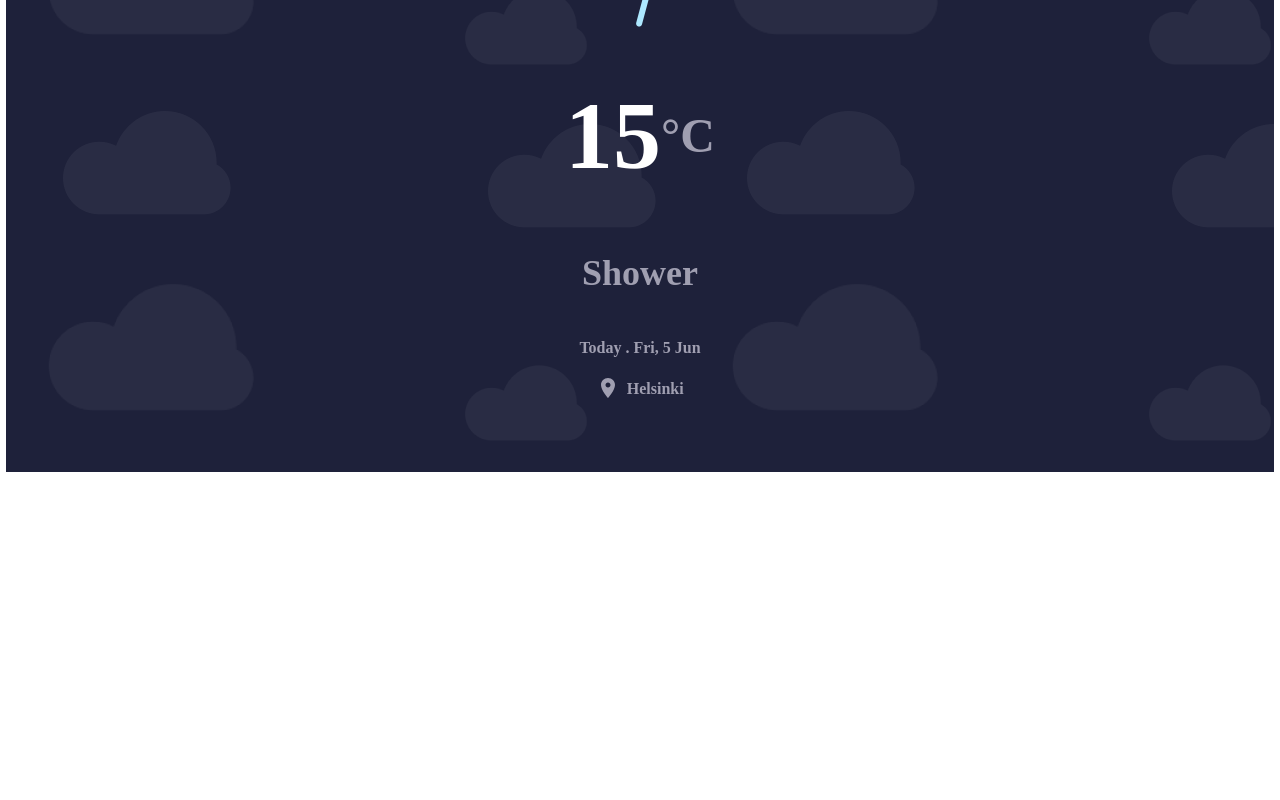
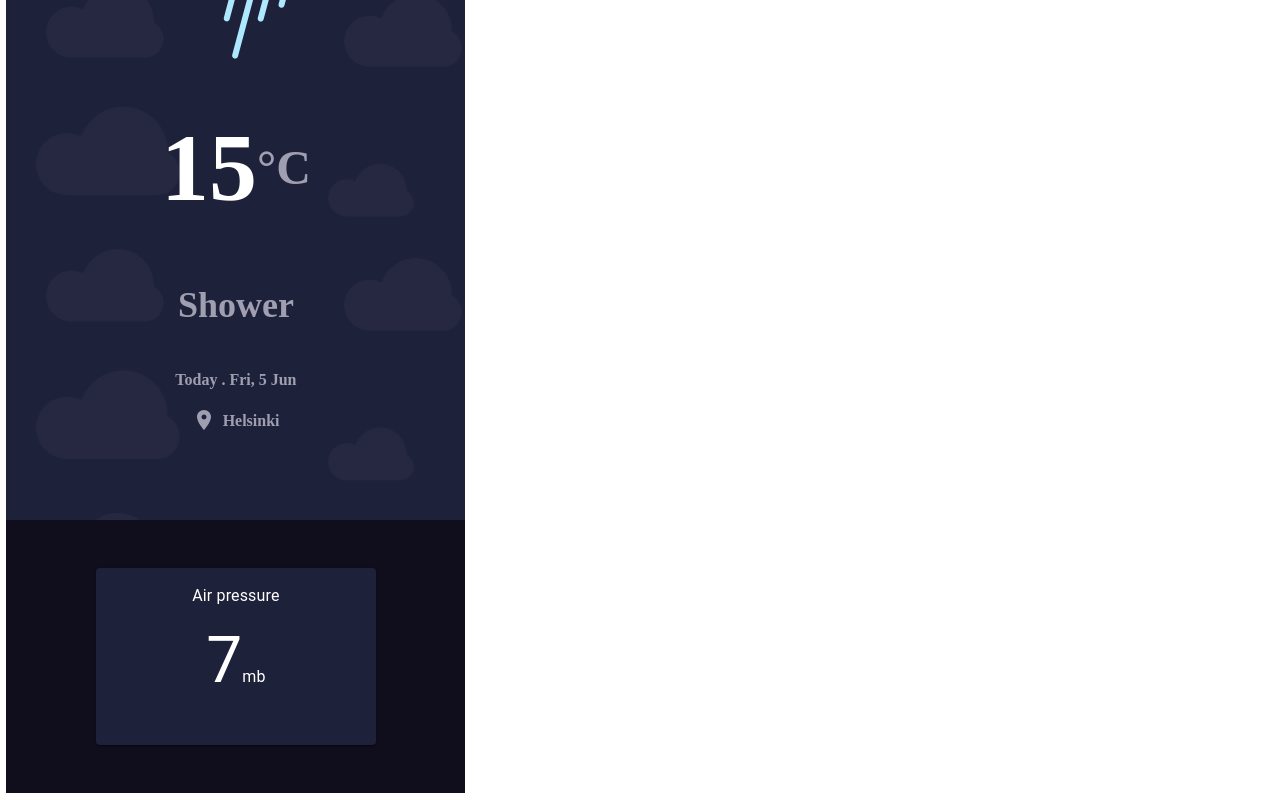
Before and after one commit to femogiga/weather, a React (Vite) app: page / in a window 1280 px wide. Shown: the part 317-1117 px from the top of the page. Before the commit the page ends 800 px from the top, so only its background shows below. Built offline with nearby package versions, Linux system fonts and the light colour scheme.

Commit message:
card complete

```diff
--- a/src/App.css
+++ b/src/App.css
@@ -3,6 +3,8 @@
   --fs-md: 1rem;
   --fs-lg: 2rem;
   --mid-blue: #1E213A;
+  --dark-blue: #100E1D;
+
 
 }
 
@@ -32,6 +34,12 @@ body {
 
 img {
   max-width: 100%
+}
+
+meter{
+  display:block;
+  width:80%
+
 }
 
 /***********************************************utility classes*************************************************************** */
@@ -77,6 +85,9 @@ img {
 .flex-col {
   flex-direction: column;
 }
+.flex-align-center{
+  align-items: center;
+}
 
 /* **************************************************************************************************************** */
 
@@ -91,22 +102,48 @@ img {
 }
 
 .top-section {
+  max-width: 28.688rem;
   display: flex;
   flex-direction: column;
   background: var(--mid-blue);
   position: relative;
-  padding-bottom: 4rem;
+  padding-bottom: 5rem;
 
 }
+
+
 
 .top-section::before {
   content: "";
   position: absolute;
   background-image: url(./photos/Cloud-background.png );
+  background-size: 30rem;
   top: 0;
   right: 0;
   left: 0;
   bottom: 0;
-  opacity: .05;
+  opacity: .03;
 
 }
+
+
+
+/***************************** mid-section****************************************************** */
+
+.mid-section{
+  padding:3rem 0;
+  background-color: var(--dark-blue);
+  max-width: 28.688rem;
+  display:flex;
+  flex-direction:column;
+  gap:2rem;
+  align-items: center;
+}
+.stat{
+  font-size:4rem;
+}
+
+.percent{
+  font-size: .75rem;
+  gap:5rem;
+}
--- a/src/App.jsx
+++ b/src/App.jsx
@@ -7,6 +7,9 @@ import Location from './components/Location'
 import SearchButton from './components/SearchButton'
 import Temp from './components/Temp'
 import TopSection from './components/TopSection'
+import MidSection from './components/midsection/MidSection'
+import Weather from './components/midsection/Weather'
+import Card from './components/midsection/WeatherCard'
 
 function App() {
 
@@ -21,6 +24,13 @@ function App() {
         <Location />
       </TopSection>
 
+      <MidSection>
+        {/* <Card />
+        <Card /> */}
+        <Weather/>
+
+      </MidSection>
+
     </div>
   )
 }
--- a/src/components/SearchButton.jsx
+++ b/src/components/SearchButton.jsx
@@ -8,7 +8,7 @@ import MyLocationIcon from '@mui/icons-material/MyLocation';
 
 const SearchButton = () => {
     return (
-        <div className='search-button flex flow-4'>
+        <div className='search-button flex flow-4' style={{padding:'1rem'}}>
             <Button style={{ textTransform: 'none', backgroundColor: '#6E707A' }} variant="contained">Search for places</Button>
 
             <IconButton style={{ backgroundColor: '#6E707A', color: 'white' }}>
--- /dev/null
+++ b/src/components/midsection/MidSection.jsx
@@ -0,0 +1,10 @@
+const MidSection = ({ children }) => {
+    return (
+        <section className="mid-section">
+            {children}
+        </section>
+    )
+}
+
+
+export default MidSection
--- /dev/null
+++ b/src/components/midsection/Weather.jsx
@@ -0,0 +1,80 @@
+
+import Card from '@mui/material/Card';
+import CardContent from '@mui/material/CardContent';
+import Typography from '@mui/material/Typography';
+import NearMeIcon from '@mui/icons-material/NearMe';
+const WeatherCard = ({ wind, visibility, airPressure, humidity }) => {
+
+    //guage regilates wether meter has guage or not
+
+    wind = true
+    visibility = true
+    airPressure = true
+    humidity = false;
+    let text = 'Air pressure'
+    let unit = ''
+
+    if (humidity) {
+        text = 'Humidity'
+        unit = '%'
+        visibility=airPressure=wind=false
+
+    }
+    else if (airPressure) {
+        text = 'Air pressure'
+        unit = 'mb'
+        visibility=wind=humidity=false
+    }
+    else if (visibility) {
+        text = 'Visibility'
+        unit = 'miles'
+        wind=airPressure=humidity=false
+    }
+    else {
+        text = 'Wind status'
+        unit = 'mph'
+        visibility=airPressure=humidity=false
+    }
+    return (
+        <div>
+
+            <Card sx={{ minWidth: 280, maxWidth: 350, textAlign: 'center', color: 'white', backgroundColor: '#1E213A', padding: '0 rem' }}>
+                <CardContent>
+                    <Typography sx={{ fontSize: '1rem' }} gutterBottom>
+                        {text}
+                    </Typography>
+
+                    <Typography sx={{ mb: 1.5 }}>
+                        <span className='stat'>7</span><span>{unit}</span>
+                    </Typography>
+
+
+
+                    <>
+                        {
+                           wind && <Typography sx={{ mb: 1.5, display: 'flex', gap: '1rem', justifyContent: 'center' }}>
+                                <span className='direction'><NearMeIcon /></span><span> wsw</span>
+                            </Typography>
+                        }
+
+                        {humidity && <div className='flex flex-col flex-align-center'>
+                            <div className='percent flex gap'><span>0</span> <span>50</span><span>100</span></div>
+                            <meter id="fuel" min="0" max="100" low="33" high="66" optimum="80" value="50">at 50/100</meter>
+                        </div>
+                        }
+                    </>
+
+
+                </CardContent>
+
+            </Card>
+
+
+
+
+        </div>
+    )
+}
+
+
+export default WeatherCard
--- /dev/null
+++ b/src/components/midsection/WeatherCard.jsx
@@ -0,0 +1,47 @@
+
+import Card from '@mui/material/Card';
+import CardContent from '@mui/material/CardContent';
+import Typography from '@mui/material/Typography';
+import NearMeIcon from '@mui/icons-material/NearMe';
+const WeatherCard = () => {
+
+  //guage regilates wether meter has guage or not
+
+  let gauge = true
+  return (
+    <div>
+
+      <Card sx={{ minWidth: 280, maxWidth: 350, textAlign: 'center', color: 'white', backgroundColor: '#1E213A', padding: '0 rem' }}>
+        <CardContent>
+          <Typography sx={{ fontSize: '1rem' }} gutterBottom>
+            {gauge ? 'Wind status' : 'Humidity'}
+          </Typography>
+
+          <Typography sx={{ mb: 1.5 }}>
+            <span className='stat'>7</span><span> mph</span>
+          </Typography>
+
+
+          {gauge ? <Typography sx={{ mb: 1.5, display: 'flex', gap: '1rem', justifyContent: 'center' }}>
+            <span className='direction'><NearMeIcon /></span><span> wsw</span>
+          </Typography> :
+            <div className='flex flex-col flex-align-center'>
+              <div className='percent flex gap'><span>0</span> <span>50</span><span>100</span></div>
+              <meter id="fuel" min="0" max="100" low="33" high="66" optimum="80" value="50">at 50/100</meter>
+            </div>
+
+          }
+
+        </CardContent>
+
+      </Card>
+
+
+
+
+    </div>
+  )
+}
+
+
+export default WeatherCard
```
